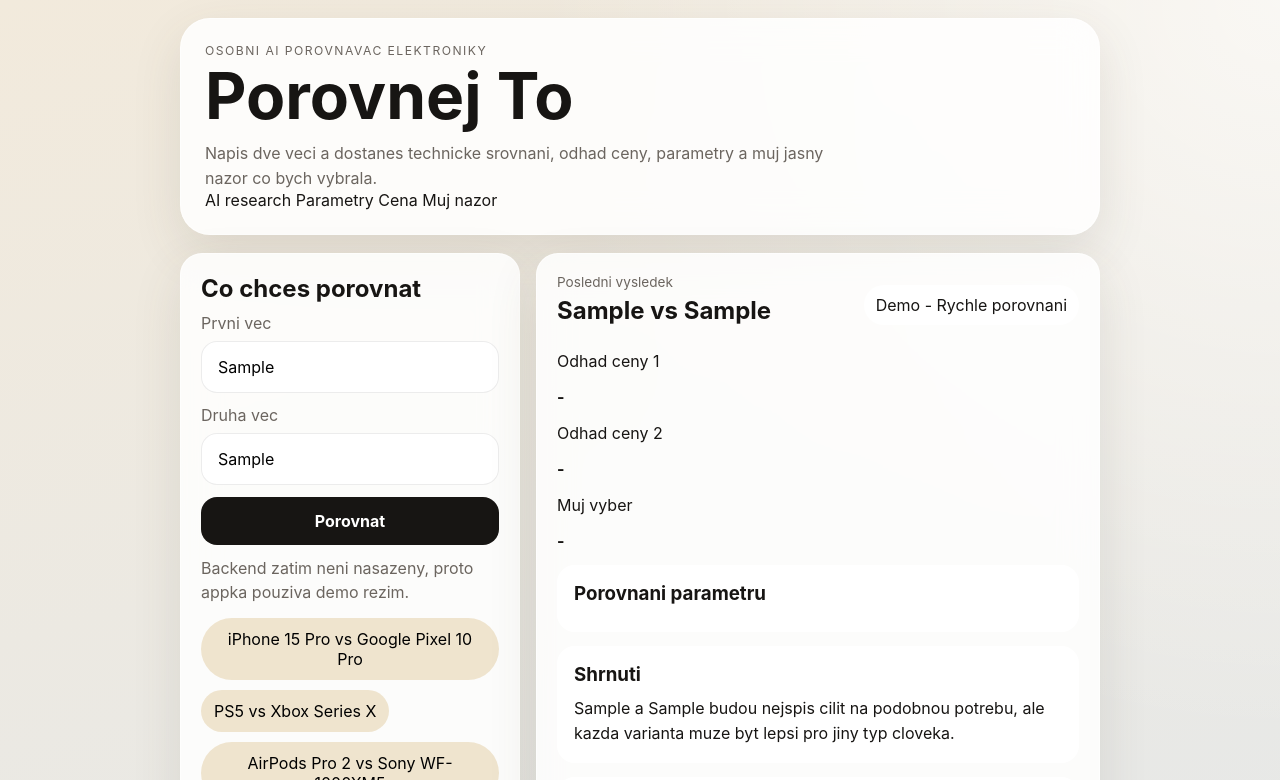
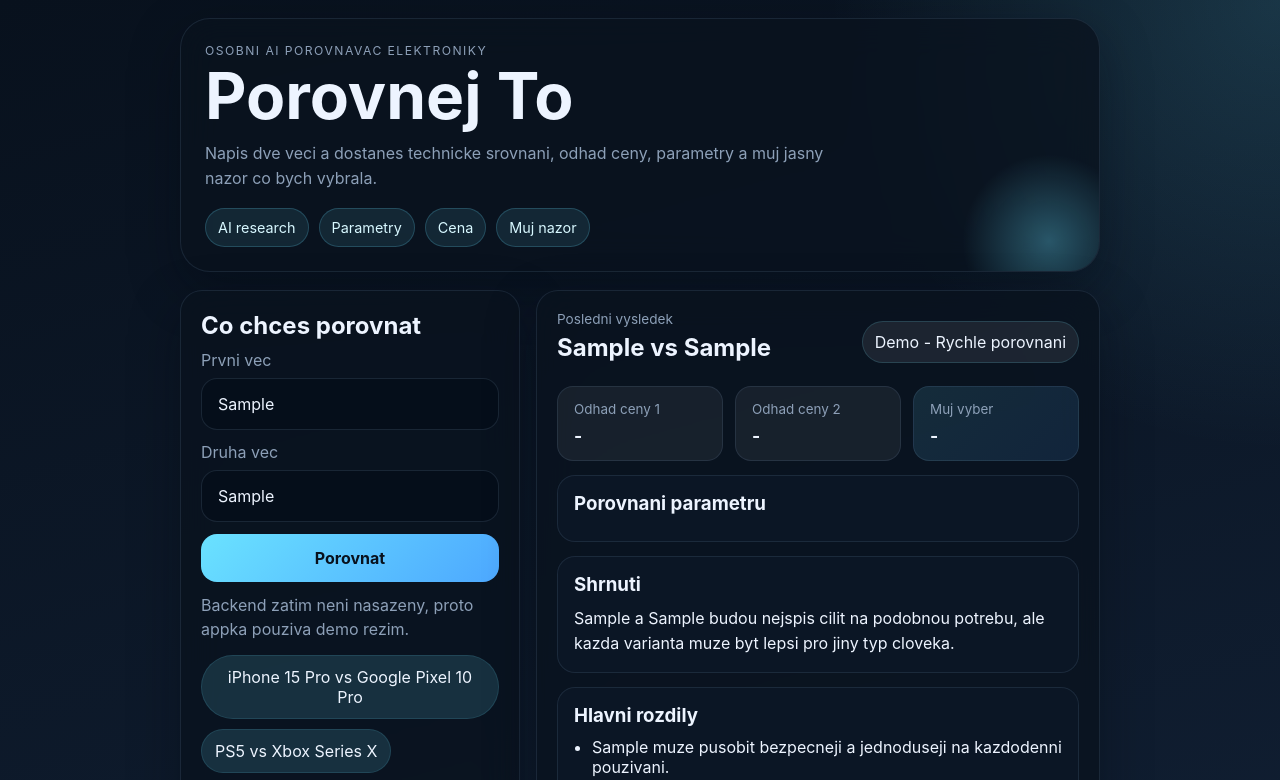
Before and after one commit to krestyn7-coder/porovnej-to, a plain HTML site: page web/index.html in a window 1280 px wide. Both pictures are taken after typing "Sample", "Sample" into the empty fields and a click on the button "Porovnat". Shown: the top 780 px of the page. Drawn offline with Linux system fonts and the light colour scheme; no server answers.

Commit message:
Update styles.css

```diff
--- a/web/styles.css
+++ b/web/styles.css
@@ -1,14 +1,14 @@
 :root {
-  --bg-a: #f2eadc;
-  --bg-b: #dfe7ef;
-  --card: rgba(255, 255, 255, 0.84);
-  --card-strong: rgba(255, 255, 255, 0.94);
-  --text: #171513;
-  --muted: #6b655f;
-  --accent: #171513;
-  --accent-soft: #efe4ce;
-  --line: rgba(23, 21, 19, 0.08);
-  --shadow: 0 18px 50px rgba(82, 72, 61, 0.12);
+  --bg-a: #08111d;
+  --bg-b: #15263e;
+  --card: rgba(9, 18, 30, 0.78);
+  --card-strong: rgba(12, 23, 38, 0.92);
+  --text: #edf4ff;
+  --muted: #8da0b8;
+  --accent: #69e2ff;
+  --accent-soft: rgba(105, 226, 255, 0.14);
+  --line: rgba(131, 164, 194, 0.16);
+  --shadow: 0 18px 50px rgba(1, 8, 18, 0.35);
   --radius-xl: 30px;
   --radius-lg: 22px;
   --radius-md: 18px;
@@ -26,7 +26,8 @@ body {
   font-family: var(--font-ui);
   color: var(--text);
   background:
-    radial-gradient(circle at top right, rgba(255, 255, 255, 0.65), transparent 35%),
+    radial-gradient(circle at top right, rgba(105, 226, 255, 0.16), transparent 22%),
+    radial-gradient(circle at bottom left, rgba(64, 132, 255, 0.18), transparent 26%),
     linear-gradient(165deg, var(--bg-a), var(--bg-b));
 }
 
@@ -54,7 +55,7 @@ input {
   backdrop-filter: blur(18px);
   -webkit-backdrop-filter: blur(18px);
   background: var(--card);
-  border: 1px solid rgba(255, 255, 255, 0.55);
+  border: 1px solid rgba(130, 165, 198, 0.14);
   box-shadow: var(--shadow);
 }
 
@@ -62,6 +63,19 @@ input {
   border-radius: var(--radius-xl);
   padding: 24px;
   margin-bottom: 18px;
+  position: relative;
+  overflow: hidden;
+}
+
+.hero::after {
+  content: "";
+  position: absolute;
+  inset: auto -40px -60px auto;
+  width: 180px;
+  height: 180px;
+  border-radius: 50%;
+  background: radial-gradient(circle, rgba(105, 226, 255, 0.32), transparent 68%);
+  pointer-events: none;
 }
 
 .eyebrow {
@@ -83,6 +97,22 @@ h1 {
   line-height: 1.55;
   color: var(--muted);
   max-width: 640px;
+}
+
+.hero-strip {
+  display: flex;
+  flex-wrap: wrap;
+  gap: 10px;
+  margin-top: 18px;
+}
+
+.hero-strip span {
+  padding: 10px 12px;
+  border-radius: 999px;
+  background: rgba(105, 226, 255, 0.1);
+  border: 1px solid rgba(105, 226, 255, 0.2);
+  color: #d8f8ff;
+  font-size: 0.9rem;
 }
 
 .layout {
@@ -114,13 +144,18 @@ input[type="text"] {
   padding: 15px 16px;
   border-radius: 16px;
   border: 1px solid var(--line);
-  background: rgba(255, 255, 255, 0.88);
+  color: var(--text);
+  background: rgba(6, 14, 25, 0.72);
   outline: none;
 }
 
+input[type="text"]::placeholder {
+  color: #6d819a;
+}
+
 input[type="text"]:focus {
-  border-color: rgba(23, 21, 19, 0.2);
-  box-shadow: 0 0 0 4px rgba(255, 255, 255, 0.42);
+  border-color: rgba(105, 226, 255, 0.32);
+  box-shadow: 0 0 0 4px rgba(72, 148, 255, 0.12);
 }
 
 .primary-button,
@@ -134,8 +169,8 @@ input[type="text"]:focus {
   width: 100%;
   padding: 14px 16px;
   border-radius: 16px;
-  background: var(--accent);
-  color: #fff;
+  background: linear-gradient(135deg, #6ae2ff, #4da8ff);
+  color: #08111d;
   font-weight: 700;
 }
 
@@ -153,7 +188,8 @@ input[type="text"]:focus {
 .ghost-button {
   padding: 10px 12px;
   border-radius: 14px;
-  background: rgba(255, 255, 255, 0.78);
+  color: var(--text);
+  background: rgba(255, 255, 255, 0.08);
 }
 
 .quick-list {
@@ -167,6 +203,8 @@ input[type="text"]:focus {
   padding: 11px 13px;
   border-radius: 999px;
   background: var(--accent-soft);
+  color: var(--text);
+  border: 1px solid rgba(105, 226, 255, 0.12);
 }
 
 .headline-row,
@@ -186,7 +224,8 @@ input[type="text"]:focus {
 .badge {
   padding: 10px 12px;
   border-radius: 999px;
-  background: rgba(255, 255, 255, 0.85);
+  background: rgba(255, 255, 255, 0.08);
+  border: 1px solid rgba(105, 226, 255, 0.16);
   white-space: nowrap;
 }
 
@@ -201,6 +240,72 @@ input[type="text"]:focus {
   margin-top: 14px;
   background: var(--card-strong);
   box-shadow: none;
+}
+
+.metrics-grid {
+  display: grid;
+  gap: 12px;
+  margin-top: 14px;
+}
+
+.metric-card {
+  padding: 14px 16px;
+  border-radius: 16px;
+  background: rgba(255, 255, 255, 0.06);
+  border: 1px solid rgba(130, 165, 198, 0.14);
+}
+
+.metric-label {
+  margin: 0 0 8px;
+  color: var(--muted);
+  font-size: 0.84rem;
+}
+
+.metric-card strong {
+  font-size: 1.1rem;
+}
+
+.accent-metric {
+  background: linear-gradient(135deg, rgba(105, 226, 255, 0.12), rgba(77, 168, 255, 0.12));
+}
+
+.specs-grid {
+  display: grid;
+  gap: 12px;
+}
+
+.spec-row {
+  display: grid;
+  gap: 10px;
+  padding: 14px;
+  border-radius: 16px;
+  background: rgba(255, 255, 255, 0.04);
+  border: 1px solid rgba(130, 165, 198, 0.12);
+}
+
+.spec-name {
+  color: var(--muted);
+  font-size: 0.85rem;
+  text-transform: uppercase;
+  letter-spacing: 0.08em;
+}
+
+.spec-values {
+  display: grid;
+  gap: 10px;
+}
+
+.spec-value {
+  padding: 10px 12px;
+  border-radius: 14px;
+  background: rgba(255, 255, 255, 0.04);
+}
+
+.spec-device {
+  display: block;
+  margin-bottom: 4px;
+  color: var(--muted);
+  font-size: 0.82rem;
 }
 
 .panel h3,
@@ -226,7 +331,11 @@ input[type="text"]:focus {
 }
 
 .verdict-panel {
-  background: linear-gradient(135deg, rgba(255, 255, 255, 0.95), rgba(239, 228, 206, 0.88));
+  background: linear-gradient(135deg, rgba(15, 29, 46, 0.92), rgba(17, 46, 76, 0.92));
+}
+
+.opinion-panel {
+  background: linear-gradient(135deg, rgba(105, 226, 255, 0.12), rgba(77, 168, 255, 0.08));
 }
 
 .history-list {
@@ -237,7 +346,9 @@ input[type="text"]:focus {
 .history-item {
   padding: 14px;
   border-radius: 16px;
-  background: rgba(255, 255, 255, 0.78);
+  color: var(--text);
+  background: rgba(255, 255, 255, 0.05);
+  border: 1px solid rgba(130, 165, 198, 0.12);
   cursor: pointer;
 }
 
@@ -260,6 +371,10 @@ input[type="text"]:focus {
     grid-template-columns: 340px minmax(0, 1fr);
   }
 
+  .metrics-grid {
+    grid-template-columns: repeat(3, minmax(0, 1fr));
+  }
+
   .history-card {
     grid-column: 1 / -1;
   }
@@ -267,4 +382,8 @@ input[type="text"]:focus {
   .pros-cons {
     grid-template-columns: 1fr 1fr;
   }
+
+  .spec-values {
+    grid-template-columns: 1fr 1fr;
+  }
 }
```
